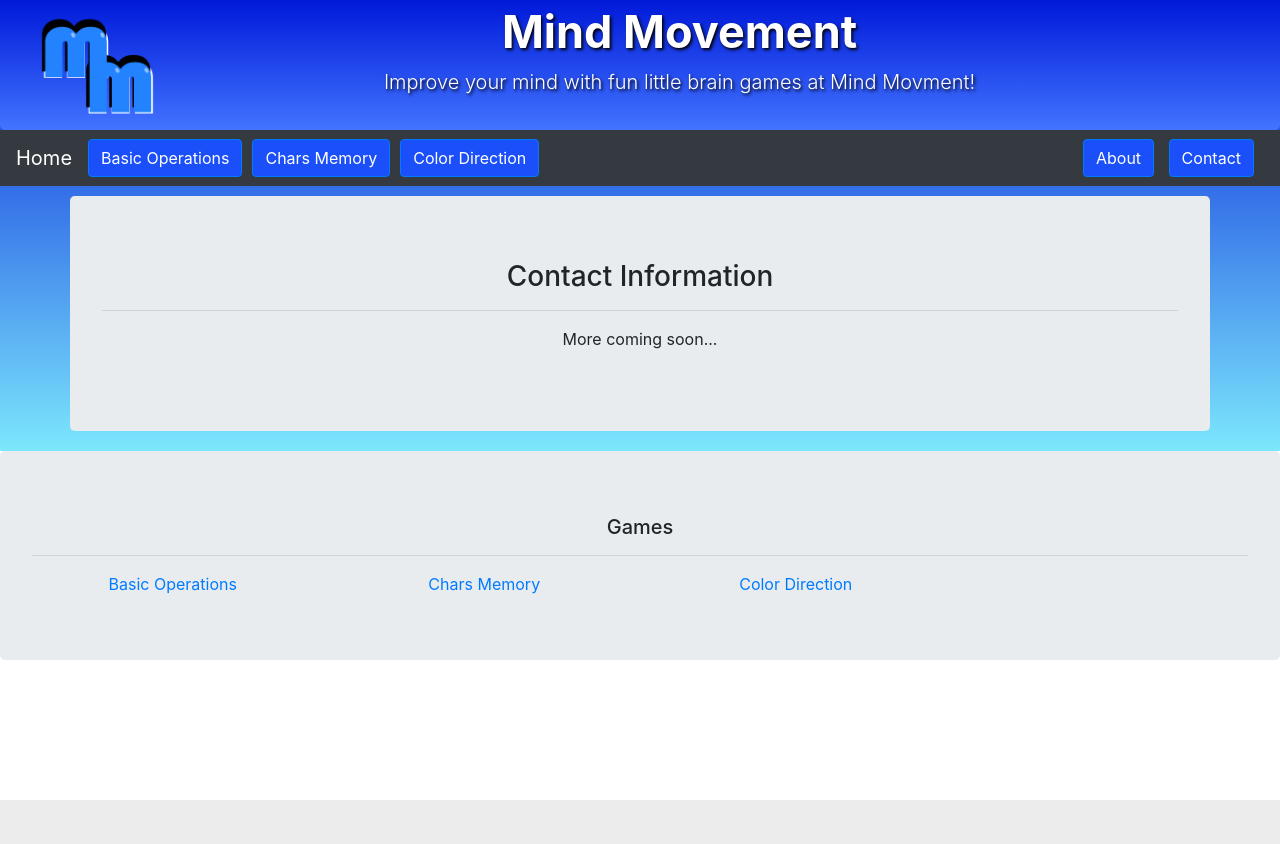
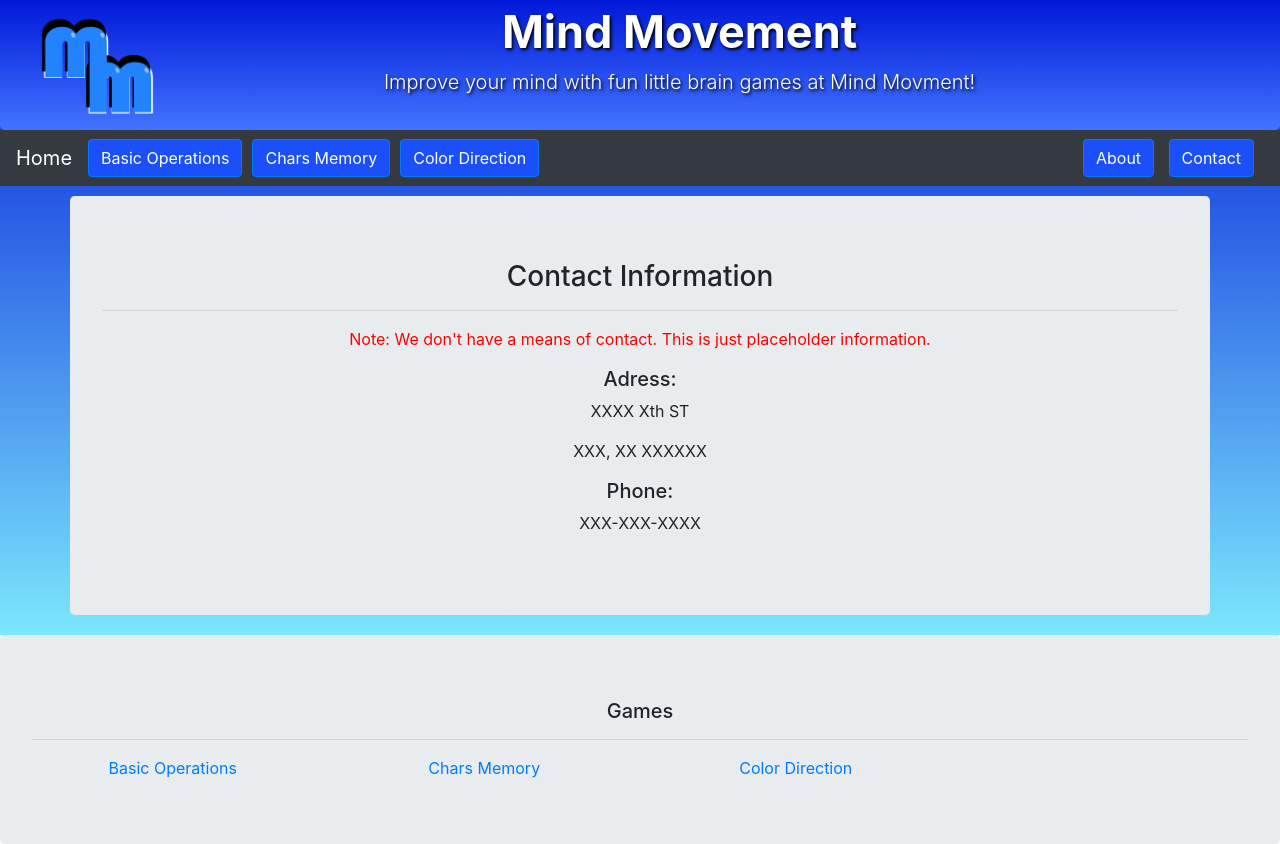
Before and after one commit to 1HectorAC/mindMovement, a Flask app: page /contact in a window 1280 px wide. Before the commit the page ends 800 px from the top, so only its background shows below. Run offline with Flask 2, Linux system fonts and the light colour scheme; some libraries are stand-ins or nearby versions.

Commit message:
Added content to contact page.

```diff
--- a/templates/contact.html
+++ b/templates/contact.html
@@ -18,7 +18,13 @@
         <div class="jumbotron container" style="margin-top: 10px; margin-bottom: 10px; text-align: center;">
             <h3>Contact Information</h3>
             <hr>
-            <p>More coming soon...</p>
+            <p style="color:red">Note: We don't have a means of contact. This is just placeholder information.</p>
+            <h5>Adress:</h5>
+            <p>XXXX Xth ST</p>
+            <p>XXX, XX XXXXXX</p>
+            <h5>Phone:</h5>
+            <p>XXX-XXX-XXXX</p>
+
         </div>
     </div>
 
```
